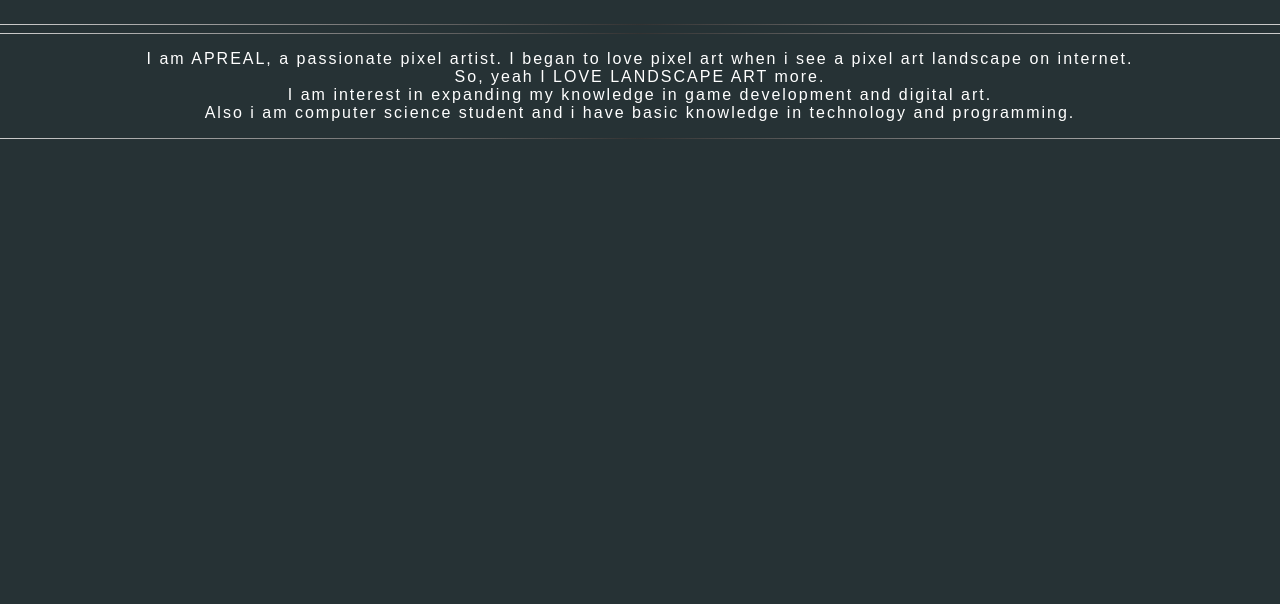
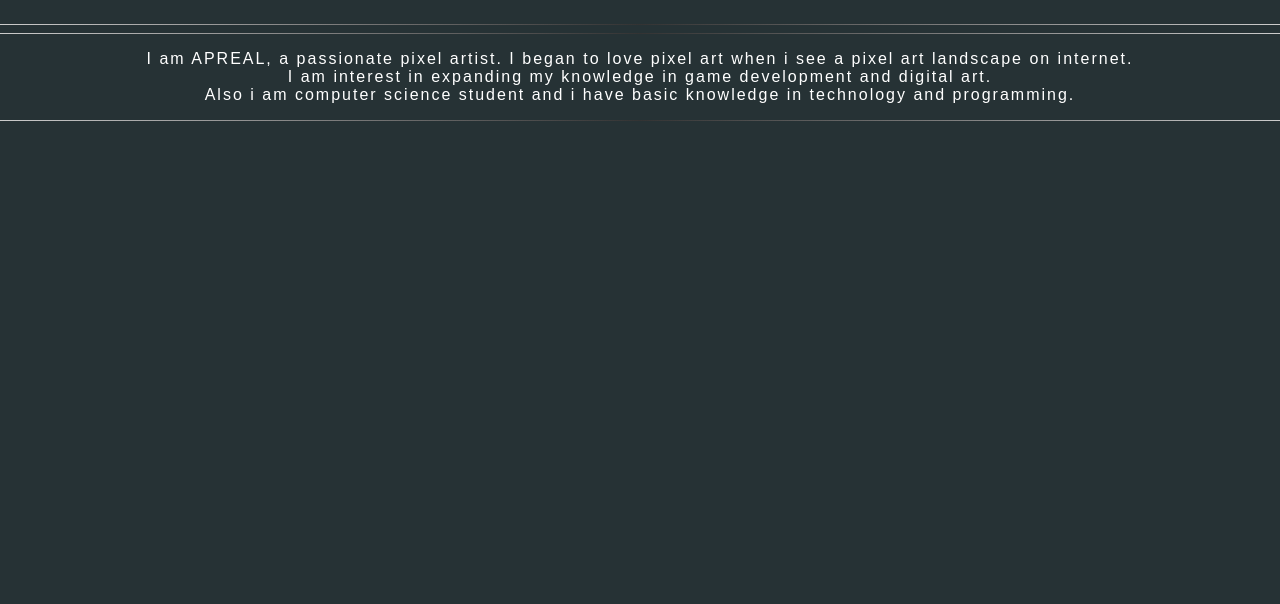
Before and after one commit to Aprealpx/aprealpixel, a website: page about.html in a window 1280 px wide. Shown: the part 196-800 px from the top of the page. Drawn offline with Linux system fonts and the light colour scheme.

Commit message:
Update about.html
Signed-off-by: Aprealpx <joyaprilyntacugue30@gmail.com>

```diff
--- a/about.html
+++ b/about.html
@@ -26,7 +26,7 @@
 
       </div>
      <p class="paragraph-font"> I am APREAL, a passionate pixel artist.
-      I began to love pixel art when i see a pixel art landscape on internet. <br>So, yeah I LOVE LANDSCAPE ART more. <br>I am interest in expanding my knowledge in game development and digital art.<br>
+      I began to love pixel art when i see a pixel art landscape on internet. <br>I am interest in expanding my knowledge in game development and digital art.<br>
       Also i am computer science student and i have basic knowledge in technology and programming.
       </p>
 
```
